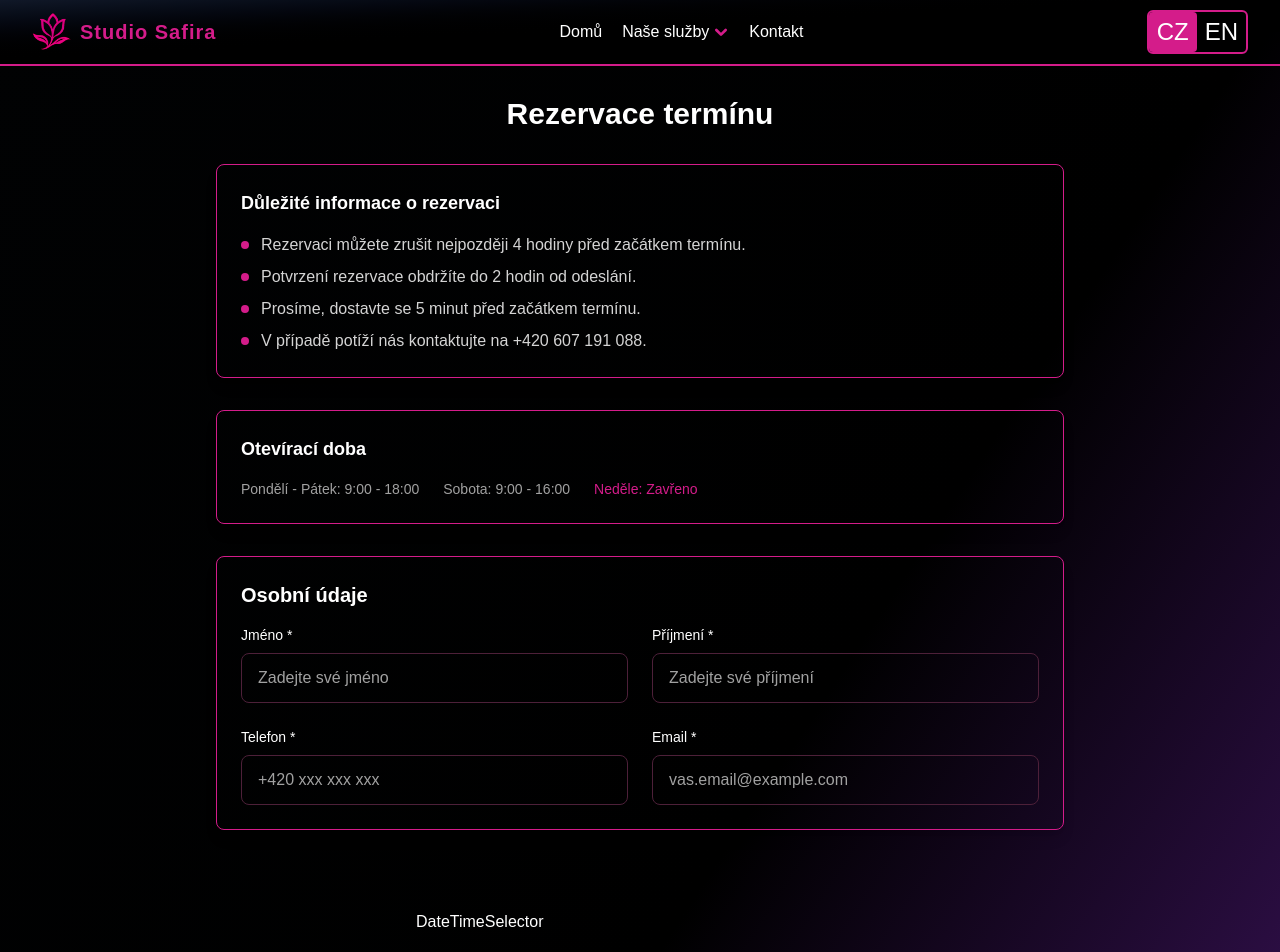
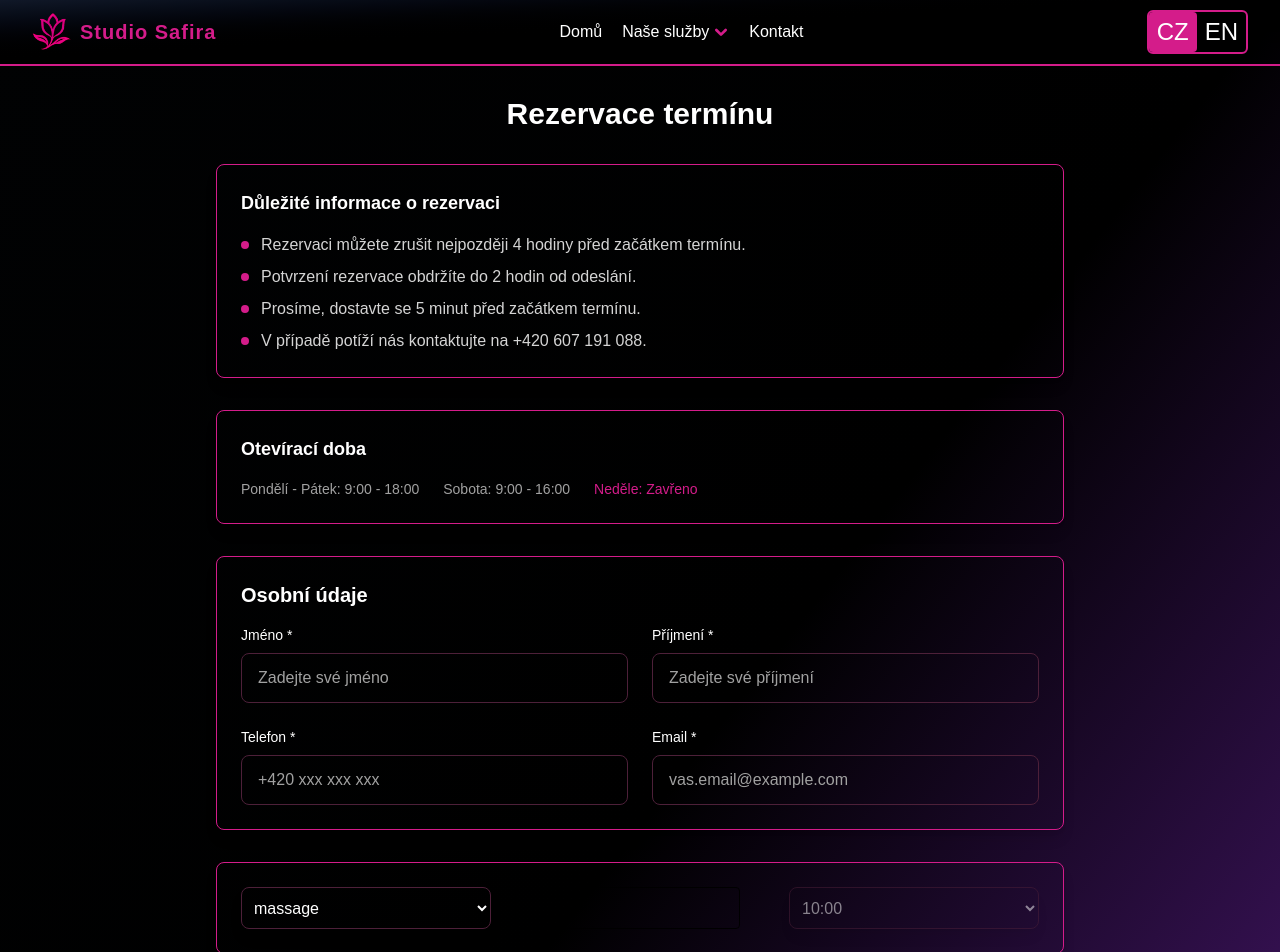
Before and after one commit to dimartart/studio-safira, a React (Vite) app: page /reservation in a window 1280 px wide. Shown: the top 952 px of the page. Built offline with nearby package versions, Linux system fonts and the light colour scheme.

Commit message:
continue working on datetime selector

```diff
--- a/package.json
+++ b/package.json
@@ -14,6 +14,7 @@
     "@supabase/supabase-js": "^2.50.2",
     "@tailwindcss/vite": "^4.1.5",
     "date-fns": "^4.1.0",
+    "date-fns-tz": "^3.2.0",
     "emailjs-com": "^3.2.0",
     "i18next": "^25.2.1",
     "i18next-browser-languagedetector": "^8.2.0",
--- /dev/null
+++ b/src/components/DatePicker.jsx
@@ -0,0 +1,68 @@
+import { useState } from "react";
+import { DayPicker } from "react-day-picker";
+import 'react-day-picker/dist/style.css';
+import { format } from "date-fns";
+import { formatInTimeZone } from 'date-fns-tz';
+
+const PRAGUE_TZ = 'Europe/Prague';
+
+const czechHolidays = [
+  '2025-01-01', '2025-05-01', '2025-07-05', '2025-07-06',
+  '2025-09-28', '2025-10-28', '2025-11-17', '2025-12-24',
+  '2025-12-25', '2025-12-26'
+];
+
+const isCzechHoliday = (date) =>
+  czechHolidays.includes(format(date, 'yyyy-MM-dd'));
+
+const isTomorrowLocked = (date) => {
+  const now = new Date();
+  const nowPrague = new Date(formatInTimeZone(now, PRAGUE_TZ, "yyyy-MM-dd'T'HH:mm:ssXXX"));
+  const tomorrow = new Date(nowPrague);
+  tomorrow.setDate(tomorrow.getDate() + 1);
+
+  return (
+    format(date, 'yyyy-MM-dd') === format(tomorrow, 'yyyy-MM-dd') &&
+    nowPrague.getHours() >= 0
+  );
+};
+
+const isDateDisabled = (date) => {
+  const today = new Date();
+  const day = date.getDay(); // Sunday = 0, Saturday = 6
+
+  return (
+    date < today ||
+    day === 0 || day === 6 ||
+    isCzechHoliday(date) ||
+    isTomorrowLocked(date)
+  );
+};
+
+export default function DatePicker({ value, onChange }) {
+  const [open, setOpen] = useState(false);
+
+  return (
+    <div className="relative inline-block">
+      <input
+        readOnly
+        className="cursor-pointer p-2 rounded border text-black"
+        value={value ? format(value, 'dd.MM.yyyy') : ''}
+        onClick={() => setOpen(!open)}
+      />
+      {open && (
+        <div className="absolute z-10 mt-2 bg-black rounded shadow-xl">
+          <DayPicker
+            mode="single"
+            selected={value}
+            onSelect={(date) => {
+              setOpen(false);
+              onChange(date);
+            }}
+            disabled={isDateDisabled}
+          />
+        </div>
+      )}
+    </div>
+  );
+}
--- a/src/components/DateTimeSelector.jsx
+++ b/src/components/DateTimeSelector.jsx
@@ -1,46 +1,65 @@
 import { useState, useEffect } from "react";
 import { format, isBefore, addMinutes } from "date-fns";
-import { DayPicker } from "react-day-picker";
-import 'react-day-picker/dist/style.css';
+import DatePicker from "./DatePicker";
 import { servicesDuration } from "../lib/services";
 import { services } from "../lib/services";
 import { supabase } from "../lib/supabaseClient";
 
 
-const DateTimeSelector = () => {
-  const [selectedService, setSelectedService] = useState("");
-  const [selectedDate, setSelectedDate] = useState(null);
-  const [selectedSlot, setSelectedSlot] = useState(null);
+const DateTimeSelector = ({value, onChange}) => {
+  const [selected, setSelected] = useState({
+    service: value?.service || Object.values(services)[0],
+    date: value?.date || null,
+    time_start: value?.time_start || "",
+    time_end: value?.time_end || ""
+  });
 
   const [duration, setDuration] = useState(60);
   const [reservations, setReservations] = useState([]);
 
   useEffect(() => {
-    if (selectedService && selectedDate) {
+    if (selected.service && selected.date) {
       fetchReservations();
     }
-  }, [selectedService, selectedDate]);
+  }, [selected.service, selected.date]);
+
+  const handleChange = (field, val) => {
+    const updated = { ...selected, [field]: val };
+
+    if (field === "time_start" && updated.service) {
+      const d = servicesDuration[updated.service] || 60;
+      const start = new Date(`1970-01-01T${val}`);
+      const end = addMinutes(start, d);
+      updated.time_end = format(end, "HH:mm");
+    }
+
+    if (field === "service") {
+      const d = servicesDuration[val] || 60;
+      setDuration(d);
+    }
+
+    setSelected(updated);
+    onChange(updated);
+  };
 
 
+  const calculateEndTime = (startTime, duration) => {
+    const start = new Date(`1970-01-01T${startTime}`);
+    const end = addMinutes(start, duration);
+    return format(end, "HH:mm");
+  };
+
   const fetchReservations = async () => {
-    const formattedDate = format(selectedDate, "yyyy-MM-dd");
+    const formattedDate = format(new Date(selected.date), "yyyy-MM-dd");
 
-    try {
-      const { data: reservations, error: reservationsError } = await supabase
-        .from("reservations")
-        .select("start_time, end_time")
-        .eq("service", selectedService)
-        .eq("date", formattedDate)
+    const { data, error } = await supabase
+      .from("reservations")
+      .select("start_time, end_time")
+      .eq("service", selected.service)
+      .eq("date", formattedDate);
 
-      console.log(reservations)
-      if (reservationsError) {
-        console.error("Error fetching reservations:", reservationsError);
-      }
-
-      setReservations(reservations);
-    } catch (error) {
-      console.error("Error fetching reservations:", error);
-    }
+    if (error) console.error("Error fetching reservations:", error);
+    else setReservations(data || []);
   };
 
   function generateSlots(start = "10:00", end = "18:00", duration = 60) {
@@ -75,40 +94,41 @@ const DateTimeSelector = () => {
   );
 
   return (
-    <div className="mt-20 flex flex-col gap-6 text-white max-w-md mx-auto">
-      <h1>DateTimeSelector</h1>
-      <DayPicker
-        mode="single"
-        selected={selectedDate}
-        onSelect={setSelectedDate}
-      />
-      {selectedDate && (
-      <select
-        value={selectedService}
-        onChange={(e) => {
-          setSelectedService(e.target.value);
-        }}
+    <div className="grid grid-cols-3 gap-6 text-white p-6 rounded-lg border border-[#D41C8A] shadow-lg">
+        {/* Service Selector */}
+        <select
+        className="cursor-pointer p-2 rounded-lg border border-[#4D2039] shadow-lg"
+        value={selected.service}
+        onChange={(e) => handleChange("service", e.target.value)}
       >
         {Object.values(services).map((service) => (
-          <option key={service} value={service} className="text-black"
+          <option key={service}
+          value={service}
+          defaultValue={service}
+          className="text-black"
           >
             {service}
           </option>
         ))}
       </select>
-      )}
-      {selectedDate && selectedService && (
+
+      <DatePicker value={selected.date} onChange={handleChange} />
+
+
+      {/* Slot Selector */}
         <select
-          value={selectedSlot}
+          className={`cursor-pointer p-2 rounded-lg border border-[#4D2039] shadow-lg
+          ${!selected.date || !selected.service ? 'opacity-50 cursor-not-allowed' : ''}`}
+          value={selected.time_start}
+          disabled={!selected.date || !selected.service}
           onChange={(e) => {
-            setSelectedSlot(e.target.value);
+            handleChange("time_start", e.target.value);
           }}
         >
           {availableSlots.map((slot) => (
             <option key={slot} value={slot} className="text-black">{slot}</option>
           ))}
         </select>
-      )}
     </div>
   );
 }
--- a/src/components/Reservation.jsx
+++ b/src/components/Reservation.jsx
@@ -18,8 +18,8 @@ const Reservation = () => {
     email: '',
     service: '',
     date: null,
-    time_end: null,
-    time_start: null,
+    time_end: '',
+    time_start: '',
     modification_token: ''
   })
 
@@ -34,6 +34,10 @@ const Reservation = () => {
       [name]: value
     }))
   }
+
+  const handleReservationChange = (partial) => {
+    setFormData((prev) => ({ ...prev, ...partial }));
+  };
 
   const handleSubmit = async (e) => {
     e.preventDefault()
@@ -192,7 +196,7 @@ const Reservation = () => {
           </div>
         </div>
 
-        <DateTimeSelector value={formData.date} onChange={handleInputChange} />
+        <DateTimeSelector value={formData} onChange={handleReservationChange} />
 
         {/* Submit Button */}
         <div className="text-center">
--- a/src/lib/reservation.js
+++ b/src/lib/reservation.js
@@ -38,12 +38,6 @@ export async function createReservationWithClient(formData) {
     clientId = newClient.id;
   }
 
-  // 2. Создать токен и посчитать end_time
-//   const startTime = formData.time;
-//   const start = new Date(`1970-01-01T${startTime}:00`);
-//   const end = addMinutes(start, duration);
-//   const endTime = format(end, 'HH:mm');
-
   const modification_token = crypto.randomUUID();
 
   // 3. Создать резервацию
```
Also changed, not shown: 1 other file (tests, documents, lock files or other folders).
